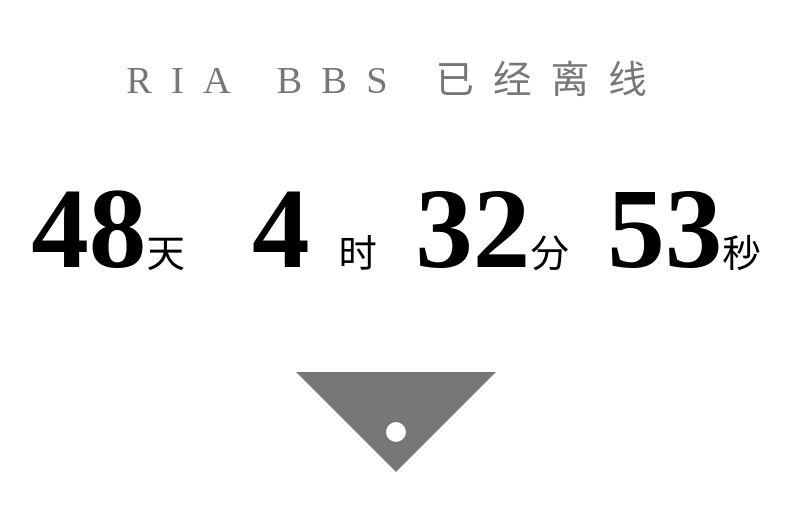
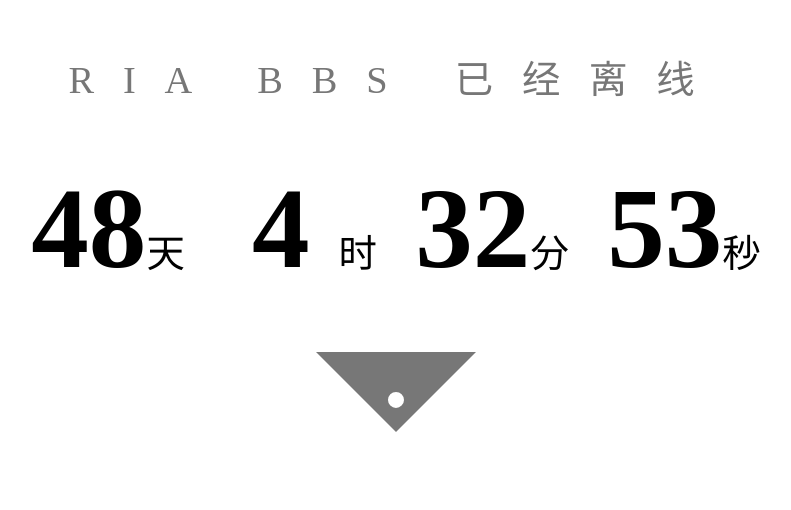
Before and after one commit to CPKaq/riabbs-down, a plain HTML site: page index.html in a window 1280 px wide. Shown: the part 160-670 px from the top of the page, without its empty margins (244-1035 px from the left). Drawn offline with Linux system fonts and the light colour scheme.

Commit message:
update style

```diff
--- a/style.css
+++ b/style.css
@@ -10,7 +10,7 @@ body {
 .header {
     margin-top: 25vh;
     color: #777;
-    letter-spacing: 0.5em;
+    letter-spacing: 0.75em;
     font-weight: lighter;
 }
 
@@ -33,9 +33,9 @@ ul.delta li {
 }
 
 .bbs-down-logo {
-    width: 25vh;
-    height: 25vh;
-    margin-top: -10vh;
+    width: 20vmin;
+    height: 20vmin;
+    margin-top: -10vmin;
     background-image: url('bbs-down.svg');
     background-size: contain;
 }
```
